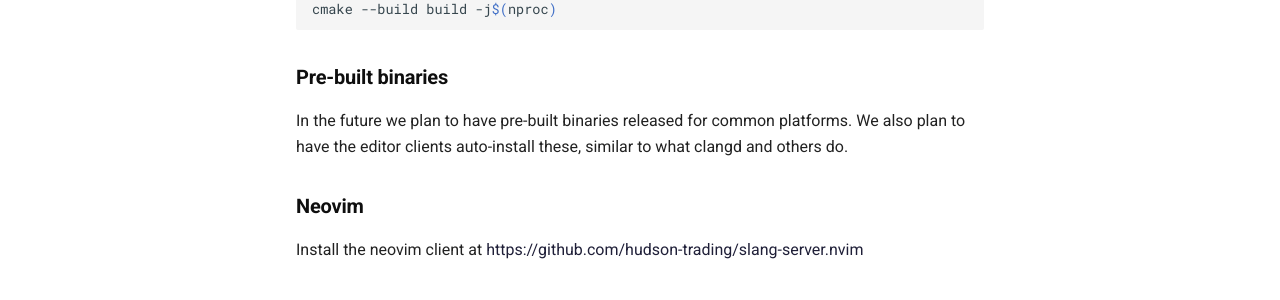
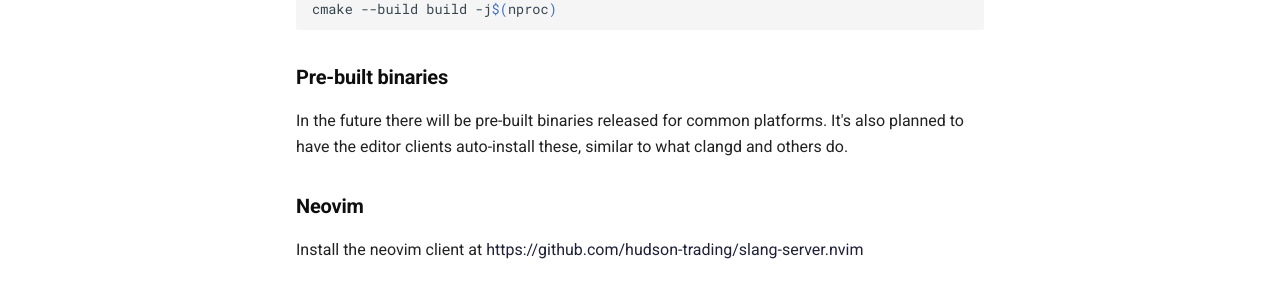
Before and after one commit to hudson-trading/slang-server, an MkDocs documentation site: the page built from docs/start/installing.md, in a window 1280 px wide. Shown: the part 455-755 px from the top of the page. Built offline with MkDocs 1.6.1 and Material for MkDocs 9.7.7, drawn with Linux system fonts in a browser that asks for light colours; comment, search, counter and statistics services are not loaded.

Commit message:
remove more we

```diff
--- a/docs/start/installing.md
+++ b/docs/start/installing.md
@@ -17,7 +17,7 @@ cmake --build build -j$(nproc)
 
 ### Pre-built binaries
 
-In the future we plan to have pre-built binaries released for common platforms. We also plan to have the editor clients auto-install these, similar to what clangd and others do.
+In the future there will be pre-built binaries released for common platforms. It's also planned to have the editor clients auto-install these, similar to what clangd and others do.
 
 ### Neovim
 
```
